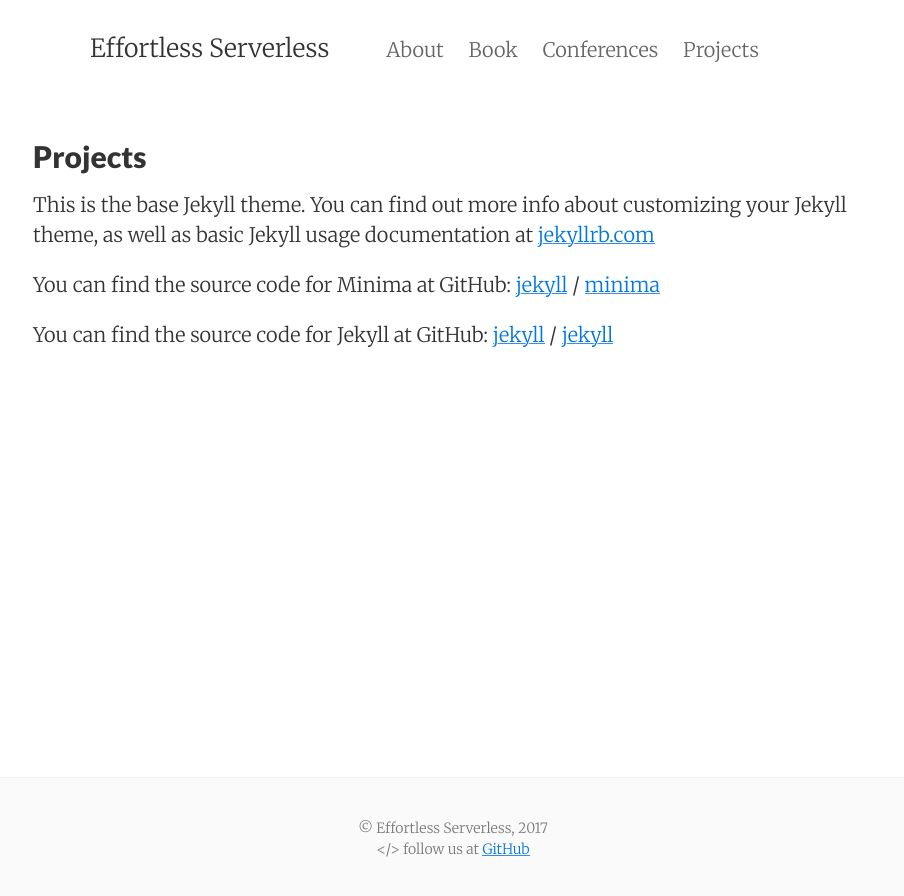
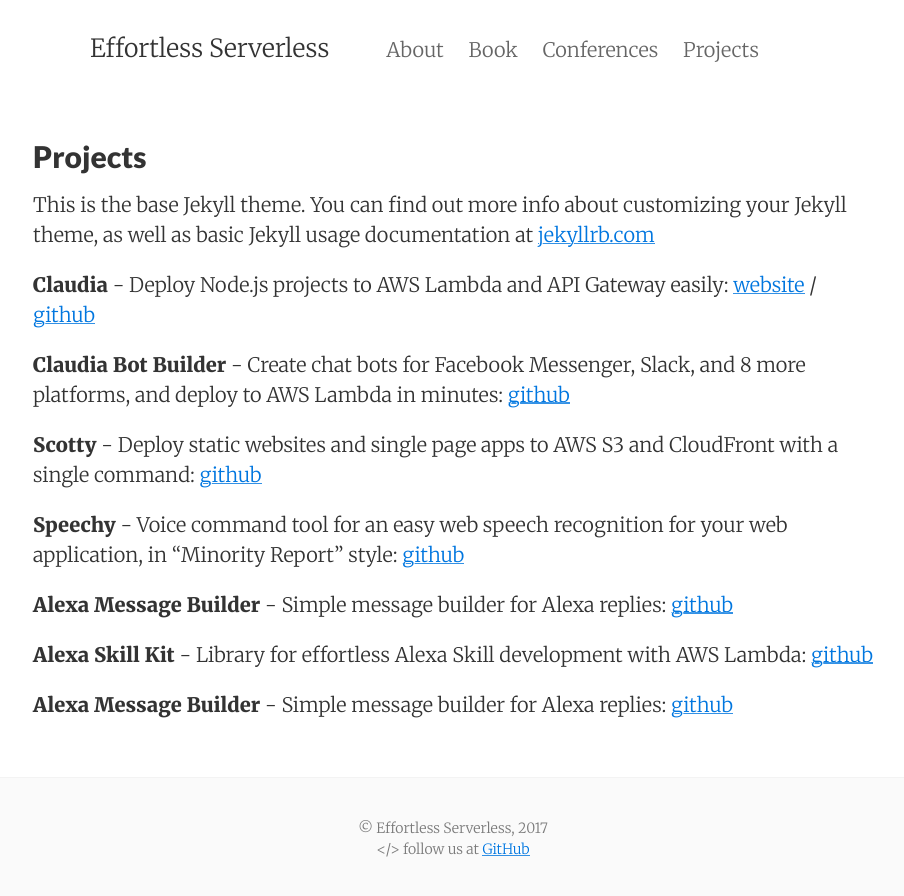
Before and after one commit to serverlesspub/serverless.pub, a Jekyll site: the page built from projects.md, in a window 1280 px wide. Shown: the top 896 px of the page, without its empty margins (187-1091 px from the left). Built offline with Jekyll 4.4.1, drawn with Linux system fonts in a browser that asks for light colours; nearby versions of some CDN libraries.

Commit message:
Update projects list

```diff
--- a/projects.md
+++ b/projects.md
@@ -6,13 +6,17 @@
 
 This is the base Jekyll theme. You can find out more info about customizing your Jekyll theme, as well as basic Jekyll usage documentation at [jekyllrb.com](https://jekyllrb.com/)
 
-You can find the source code for Minima at GitHub:
-[jekyll][jekyll-organization] /
-[minima](https://github.com/jekyll/minima)
+**Claudia** - Deploy Node.js projects to AWS Lambda and API Gateway easily: [website](https://claudiajs.com) / [github](https://github.com/claudiajs/claudia)
 
-You can find the source code for Jekyll at GitHub:
-[jekyll][jekyll-organization] /
-[jekyll](https://github.com/jekyll/jekyll)
+**Claudia Bot Builder** - Create chat bots for Facebook Messenger, Slack, and 8 more platforms, and deploy to AWS Lambda in minutes:
+[github](https://github.com/claudiajs/claudia-bot-builder)
 
+**Scotty** - Deploy static websites and single page apps to AWS S3 and CloudFront with a single command: [github](https://github.com/stojanovic/scottyjs)
 
-[jekyll-organization]: https://github.com/jekyll
+**Speechy** - Voice command tool for an easy web speech recognition for your web application, in "Minority Report" style: [github](https://github.com/simalexan/speechy)
+
+**Alexa Message Builder** - Simple message builder for Alexa replies: [github](https://github.com/stojanovic/alexa-message-builder)
+
+**Alexa Skill Kit** - Library for effortless Alexa Skill development with AWS Lambda: [github](https://github.com/stojanovic/alexa-skill-kit)
+
+**Alexa Message Builder** - Simple message builder for Alexa replies: [github](https://github.com/stojanovic/alexa-message-builder)
```
